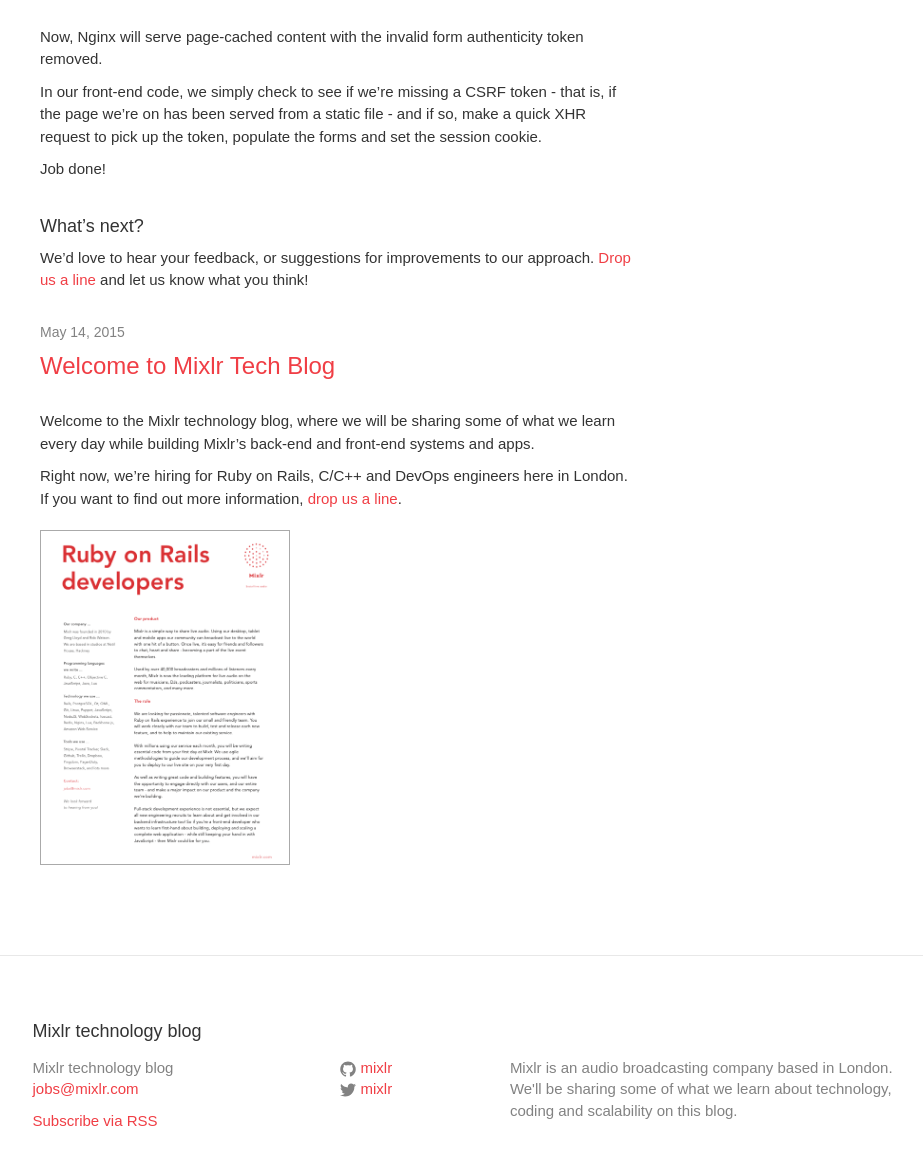
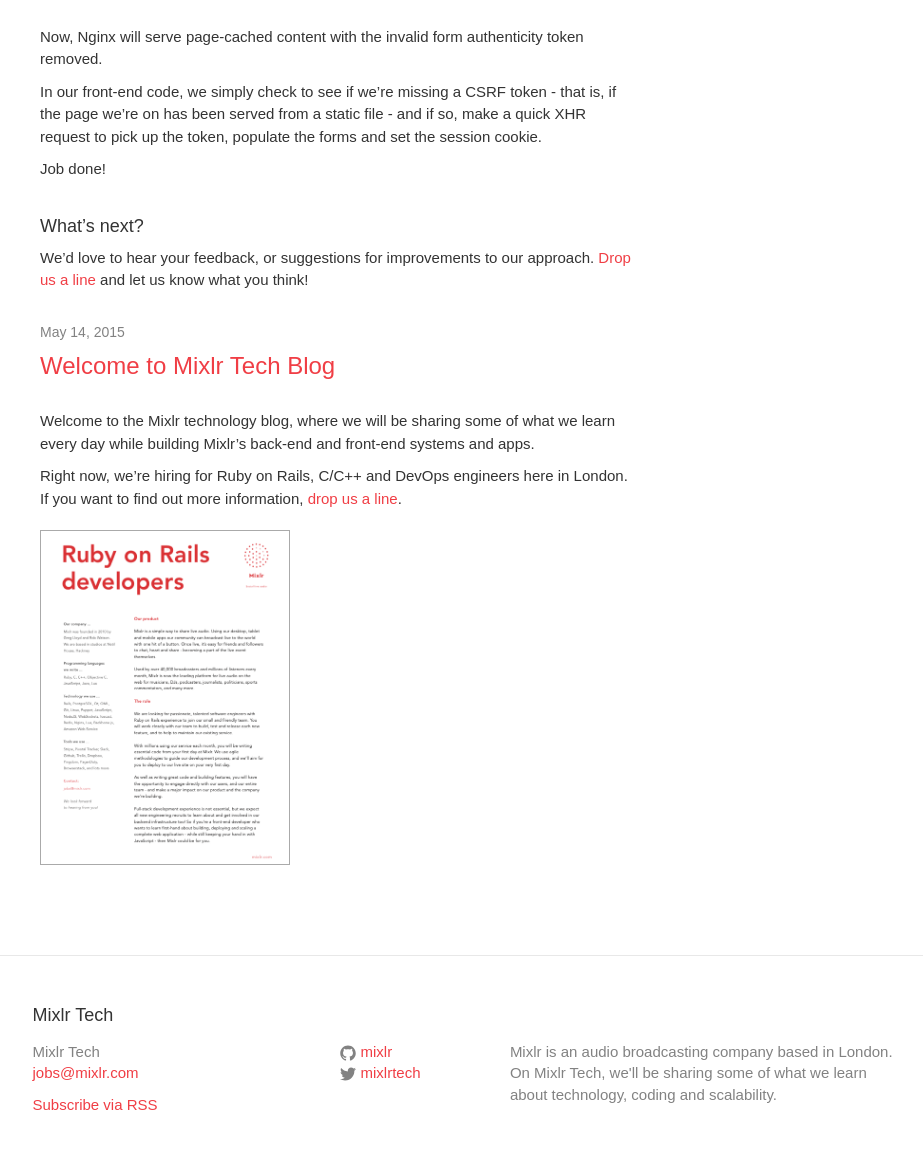
Before and after one commit to mixlr/mixlr.github.io, a Jekyll site: the page built from index.html, in a window 1280 px wide and 1400 px high, scrolled down 9642 px, cut to the strip 214-1379 px from the top of the window. Shown: the whole strip, without its empty margins (310-1233 px from the left). Built offline with Jekyll 4.4.1, drawn with Linux system fonts in a browser that asks for light colours; some web fonts are replaced.

Commit message:
Further CSS improvements

```diff
--- a/_config.yml
+++ b/_config.yml
@@ -1,11 +1,11 @@
 # Site settings
-title: Mixlr technology blog
+title: Mixlr Tech
 email: jobs@mixlr.com
 description: > # this means to ignore newlines until "baseurl:"
-  Mixlr is an audio broadcasting company based in London. We'll be sharing some of what we learn about technology, coding and scalability on this blog.
+  Mixlr is an audio broadcasting company based in London. On Mixlr Tech, we'll be sharing some of what we learn about technology, coding and scalability.
 baseurl: "" # the subpath of your site, e.g. /blog/
 url: "http://tech.mixlr.com" # the base hostname & protocol for your site
-twitter_username: mixlr
+twitter_username: mixlrtech
 github_username:  mixlr
 
 # Build settings
--- a/css/application.scss
+++ b/css/application.scss
@@ -45,10 +45,23 @@
 
 h1, h2, h3, h4, h5, h6 {
   font-family:$font_stack_bold;
-  margin-top:2em;
 
   > a {
     display:inline;
+  }
+}
+
+h1, h2 {
+  font-family:$font_stack_bold;
+  font-weight:normal;
+}
+
+h3, h4, h5, h6 {
+  font-family:$font_stack_medium;
+  font-weight:normal;
+
+  .post &, .post-list & {
+    margin-top:2em;
   }
 }
 
```
